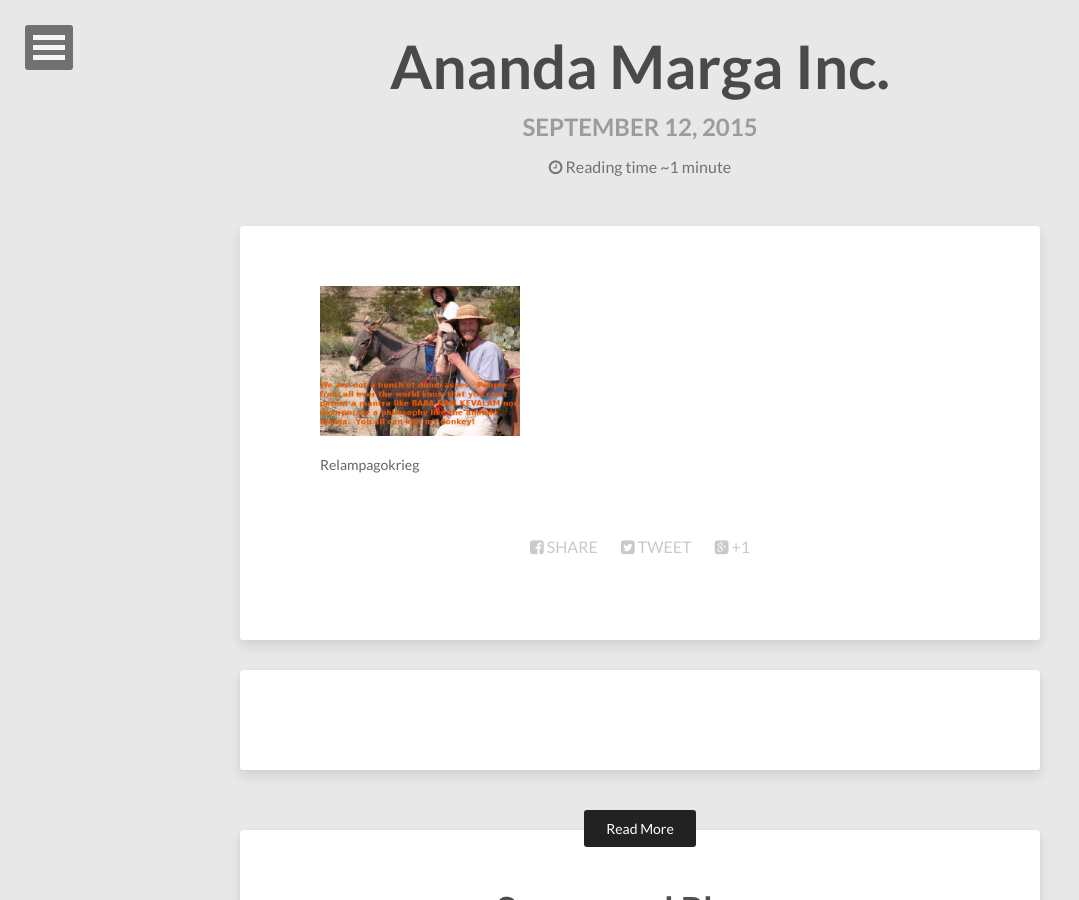
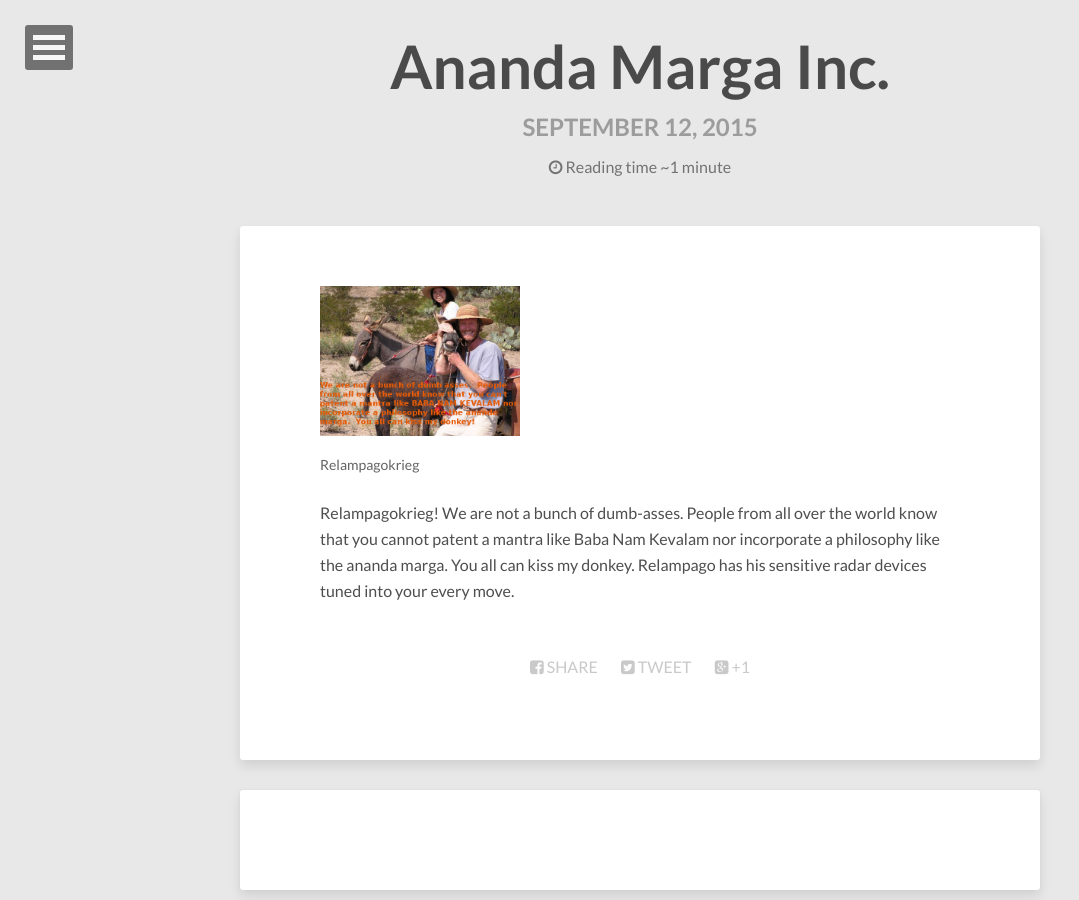
Before and after one commit to anandamurtiidiscursos/anandamurtiidiscursos.github.io, a Jekyll site: the page built from _posts/2015-09-12-ananda-marga-inc.md, in a window 1280 px wide and 900 px high. Shown: the whole window, without its empty margins (0-1079 px from the left). Built offline with Jekyll 4.4.1, drawn with Linux system fonts in a browser that asks for light colours; nearby versions of some CDN libraries; comment, search, counter and statistics services are not loaded.

Commit message:
Update 2015-09-12-ananda-marga-inc.md

```diff
--- a/_posts/2015-09-12-ananda-marga-inc.md
+++ b/_posts/2015-09-12-ananda-marga-inc.md
@@ -8,3 +8,6 @@
 	/images/relampago.png
 {% endcapture %}
 {% include gallery images=images caption="Relampagokrieg" cols=3 %}
+
+Relampagokrieg!
+We are not a bunch of dumb-asses.  People from all over the world know that you cannot patent a mantra like Baba Nam Kevalam nor incorporate a philosophy like the ananda marga.  You all can kiss my donkey.  Relampago has his sensitive radar devices tuned into your every move.
```
